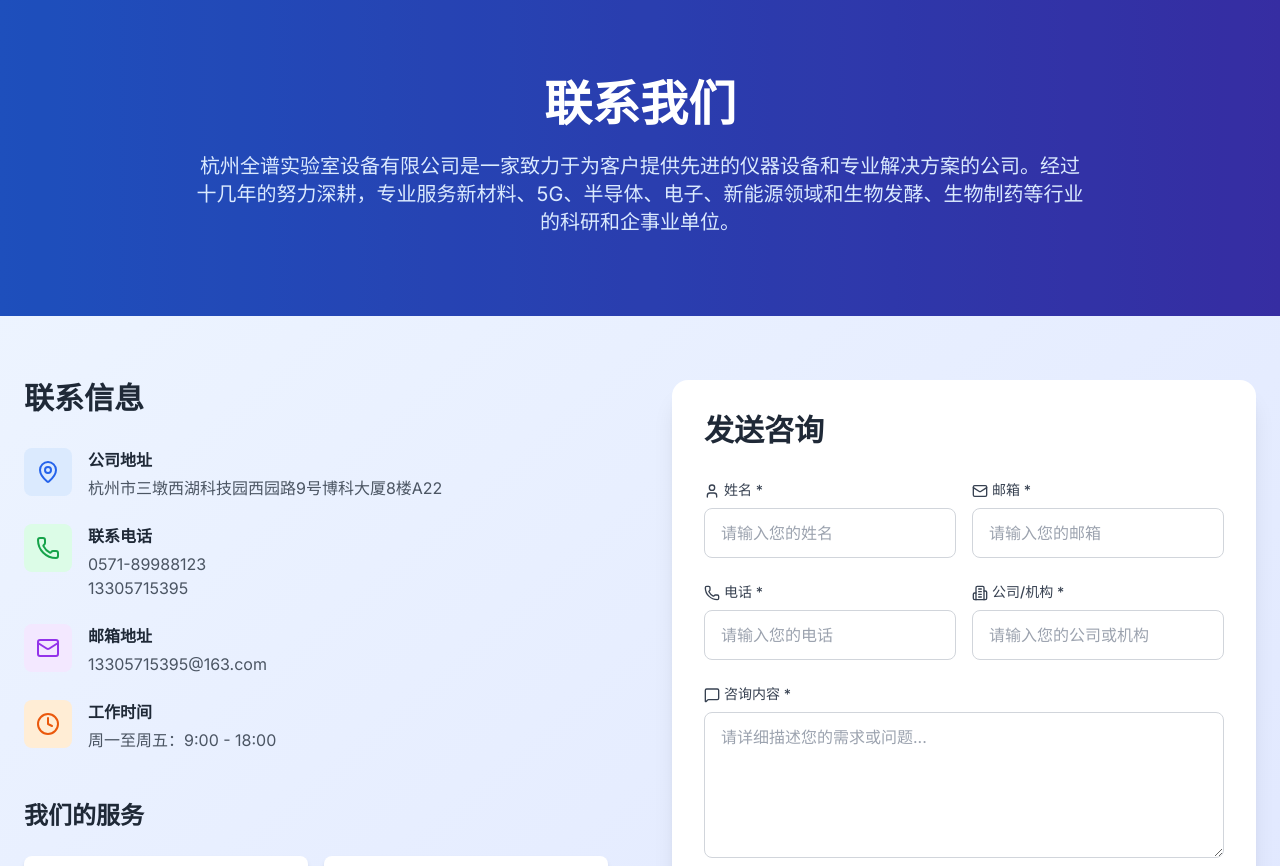
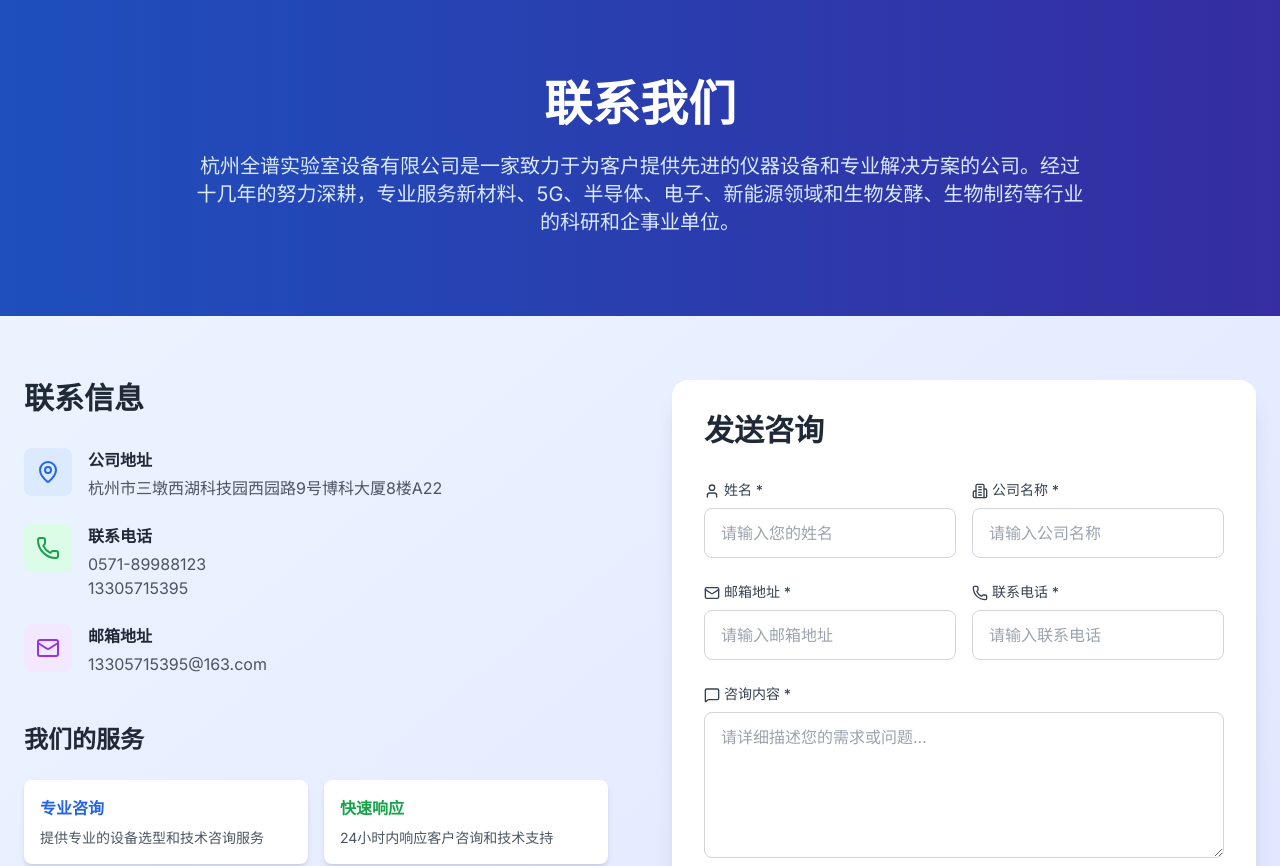
Before and after one commit to laladoko/lab-equipment-website, a Next.js app: page /contact in a window 1280 px wide. Shown: the top 866 px of the page. Built offline with nearby package versions, Linux system fonts and the light colour scheme.

Commit message:
统一咨询表单格式：所有字段改为必填项，调整字段顺序和标签名称

```diff
--- a/src/app/components/BrandSidebar.tsx
+++ b/src/app/components/BrandSidebar.tsx
@@ -18,11 +18,11 @@
       transition={{ duration: 0.8, delay: 0.2 }}
       className="space-y-6"
     >
-      {/* 产品特点 */}
+      {/* 产品分类 */}
       <div className="brand-card rounded-3xl p-8 sticky top-8">
         <h3 className="text-2xl font-bold text-gray-900 mb-6 flex items-center">
           <CheckCircle className={`w-6 h-6 mr-3 text-${accentColor}-600`} />
-          产品特点
+          产品分类
         </h3>
         <div className="space-y-4 mb-8">
           {features.map((feature, index) => (
--- a/src/app/components/Contact.tsx
+++ b/src/app/components/Contact.tsx
@@ -162,7 +162,7 @@
 
                 <div>
                   <label htmlFor="company" className="block text-sm font-medium text-gray-700 mb-2">
-                    公司名称
+                    公司名称 *
                   </label>
                   <div className="relative">
                     <Building2 className="absolute left-3 top-1/2 transform -translate-y-1/2 w-5 h-5 text-gray-400" />
@@ -172,6 +172,7 @@
                       name="company"
                       value={formData.company}
                       onChange={handleInputChange}
+                      required
                       className="w-full pl-10 pr-4 py-3 border border-gray-300 rounded-lg focus:ring-2 focus:ring-blue-500 focus:border-transparent"
                       placeholder="请输入公司名称"
                     />
@@ -201,7 +202,7 @@
 
                 <div>
                   <label htmlFor="phone" className="block text-sm font-medium text-gray-700 mb-2">
-                    联系电话
+                    联系电话 *
                   </label>
                   <div className="relative">
                     <Phone className="absolute left-3 top-1/2 transform -translate-y-1/2 w-5 h-5 text-gray-400" />
@@ -211,6 +212,7 @@
                       name="phone"
                       value={formData.phone}
                       onChange={handleInputChange}
+                      required
                       className="w-full pl-10 pr-4 py-3 border border-gray-300 rounded-lg focus:ring-2 focus:ring-blue-500 focus:border-transparent"
                       placeholder="请输入联系电话"
                     />
--- a/src/app/components/GenericProductDetail.tsx
+++ b/src/app/components/GenericProductDetail.tsx
@@ -86,13 +86,13 @@
               </div>
             </div>
 
-            {/* 右侧：产品特点和规格 */}
+            {/* 右侧：产品分类和规格 */}
             <div className="space-y-6">
-              {/* 产品特点 */}
+              {/* 产品分类 */}
               <div>
                 <h3 className="text-xl font-bold text-gray-900 mb-4 flex items-center">
                   <CheckCircle className="w-6 h-6 mr-2 text-blue-600" />
-                  产品特点
+                  产品分类
                 </h3>
                 <div className="grid grid-cols-1 sm:grid-cols-2 gap-3">
                   {product.features.map((feature, index) => (
--- a/src/app/components/GenericProductShowcase.tsx
+++ b/src/app/components/GenericProductShowcase.tsx
@@ -62,9 +62,9 @@
                 <p className="text-gray-600 text-sm mb-4 line-clamp-2">{product.description}</p>
               </div>
 
-              {/* 产品特点 */}
+              {/* 产品分类 */}
               <div className="mb-4">
-                <h5 className="font-semibold text-gray-900 mb-2 text-sm">产品特点</h5>
+                <h5 className="font-semibold text-gray-900 mb-2 text-sm">产品分类</h5>
                 <div className="flex flex-wrap gap-1">
                   {product.features.slice(0, 3).map((feature: string, idx: number) => (
                     <span
--- a/src/app/components/ProductDetail.tsx
+++ b/src/app/components/ProductDetail.tsx
@@ -73,13 +73,13 @@
               </div>
             </div>
 
-            {/* 右侧：产品特点和规格 */}
+            {/* 右侧：产品分类和规格 */}
             <div className="space-y-6">
-              {/* 产品特点 */}
+              {/* 产品分类 */}
               <div>
                 <h3 className="text-xl font-bold text-gray-900 mb-4 flex items-center">
                   <CheckCircle className="w-6 h-6 mr-2 text-blue-600" />
-                  产品特点
+                  产品分类
                 </h3>
                 <div className="grid grid-cols-1 sm:grid-cols-2 gap-3">
                   {product.features.map((feature, index) => (
--- a/src/app/components/ProductShowcase.tsx
+++ b/src/app/components/ProductShowcase.tsx
@@ -49,9 +49,9 @@
                 <p className="text-gray-600 text-sm mb-4 line-clamp-2">{product.description}</p>
               </div>
 
-              {/* 产品特点 */}
+              {/* 产品分类 */}
               <div className="mb-4">
-                <h5 className="font-semibold text-gray-900 mb-2 text-sm">产品特点</h5>
+                <h5 className="font-semibold text-gray-900 mb-2 text-sm">产品分类</h5>
                 <div className="flex flex-wrap gap-1">
                   {product.features.slice(0, 3).map((feature: string, idx: number) => (
                     <span
--- a/src/app/contact/page.tsx
+++ b/src/app/contact/page.tsx
@@ -1,7 +1,7 @@
 'use client';
 
 import { motion } from 'framer-motion';
-import { MapPin, Phone, Mail, Clock, Send, User, MessageSquare, Building2 } from 'lucide-react';
+import { MapPin, Phone, Mail, Send, User, MessageSquare, Building2 } from 'lucide-react';
 import { useState } from 'react';
 
 export default function ContactPage() {
@@ -118,16 +118,6 @@
                   <p className="text-gray-600">13305715395@163.com</p>
                 </div>
               </div>
-
-              <div className="flex items-start space-x-4">
-                <div className="bg-orange-100 p-3 rounded-lg">
-                  <Clock className="w-6 h-6 text-orange-600" />
-                </div>
-                <div>
-                  <h3 className="font-semibold text-gray-800 mb-1">工作时间</h3>
-                  <p className="text-gray-600">周一至周五：9:00 - 18:00</p>
-                </div>
-              </div>
             </div>
 
             {/* 服务特色 */}
@@ -182,8 +172,26 @@
                   </div>
                   <div>
                     <label className="block text-sm font-medium text-gray-700 mb-2">
+                      <Building2 className="w-4 h-4 inline mr-1" />
+                      公司名称 *
+                    </label>
+                    <input
+                      type="text"
+                      name="company"
+                      required
+                      value={formData.company}
+                      onChange={handleChange}
+                      className="w-full px-4 py-3 border border-gray-300 rounded-lg focus:ring-2 focus:ring-blue-500 focus:border-transparent"
+                      placeholder="请输入公司名称"
+                    />
+                  </div>
+                </div>
+
+                <div className="grid md:grid-cols-2 gap-4">
+                  <div>
+                    <label className="block text-sm font-medium text-gray-700 mb-2">
                       <Mail className="w-4 h-4 inline mr-1" />
-                      邮箱 *
+                      邮箱地址 *
                     </label>
                     <input
                       type="email"
@@ -192,16 +200,13 @@
                       value={formData.email}
                       onChange={handleChange}
                       className="w-full px-4 py-3 border border-gray-300 rounded-lg focus:ring-2 focus:ring-blue-500 focus:border-transparent"
-                      placeholder="请输入您的邮箱"
+                      placeholder="请输入邮箱地址"
                     />
                   </div>
-                </div>
-
-                <div className="grid md:grid-cols-2 gap-4">
                   <div>
                     <label className="block text-sm font-medium text-gray-700 mb-2">
                       <Phone className="w-4 h-4 inline mr-1" />
-                      电话 *
+                      联系电话 *
                     </label>
                     <input
                       type="tel"
@@ -210,22 +215,7 @@
                       value={formData.phone}
                       onChange={handleChange}
                       className="w-full px-4 py-3 border border-gray-300 rounded-lg focus:ring-2 focus:ring-blue-500 focus:border-transparent"
-                      placeholder="请输入您的电话"
-                    />
-                  </div>
-                  <div>
-                    <label className="block text-sm font-medium text-gray-700 mb-2">
-                      <Building2 className="w-4 h-4 inline mr-1" />
-                      公司/机构 *
-                    </label>
-                    <input
-                      type="text"
-                      name="company"
-                      required
-                      value={formData.company}
-                      onChange={handleChange}
-                      className="w-full px-4 py-3 border border-gray-300 rounded-lg focus:ring-2 focus:ring-blue-500 focus:border-transparent"
-                      placeholder="请输入您的公司或机构"
+                      placeholder="请输入联系电话"
                     />
                   </div>
                 </div>
```
